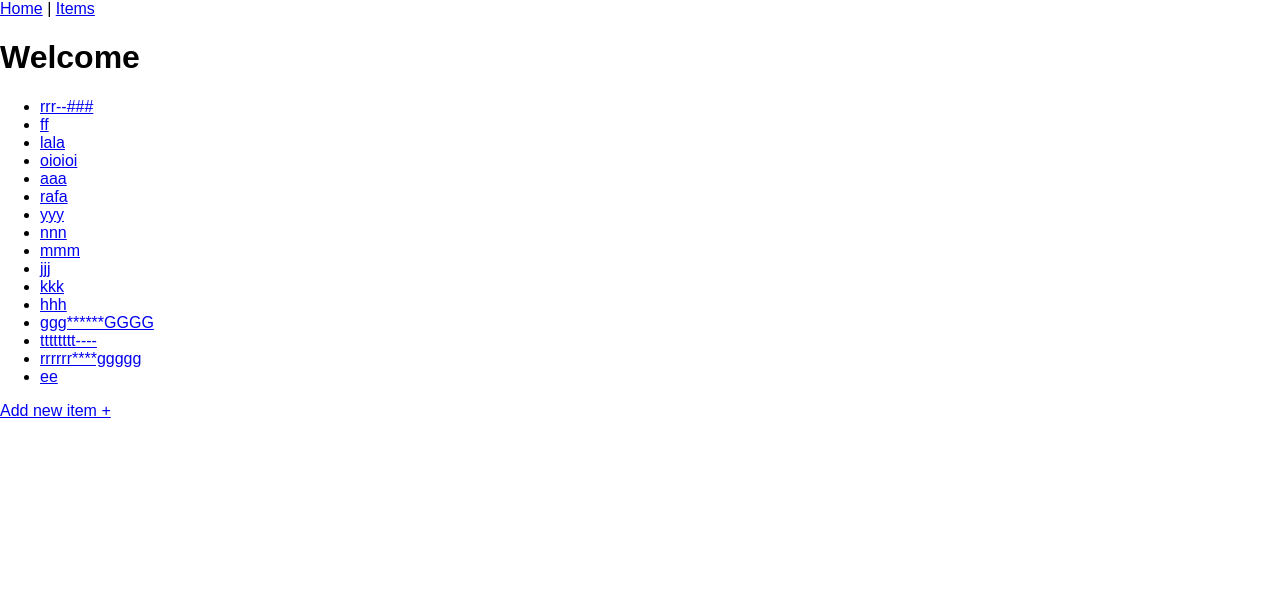
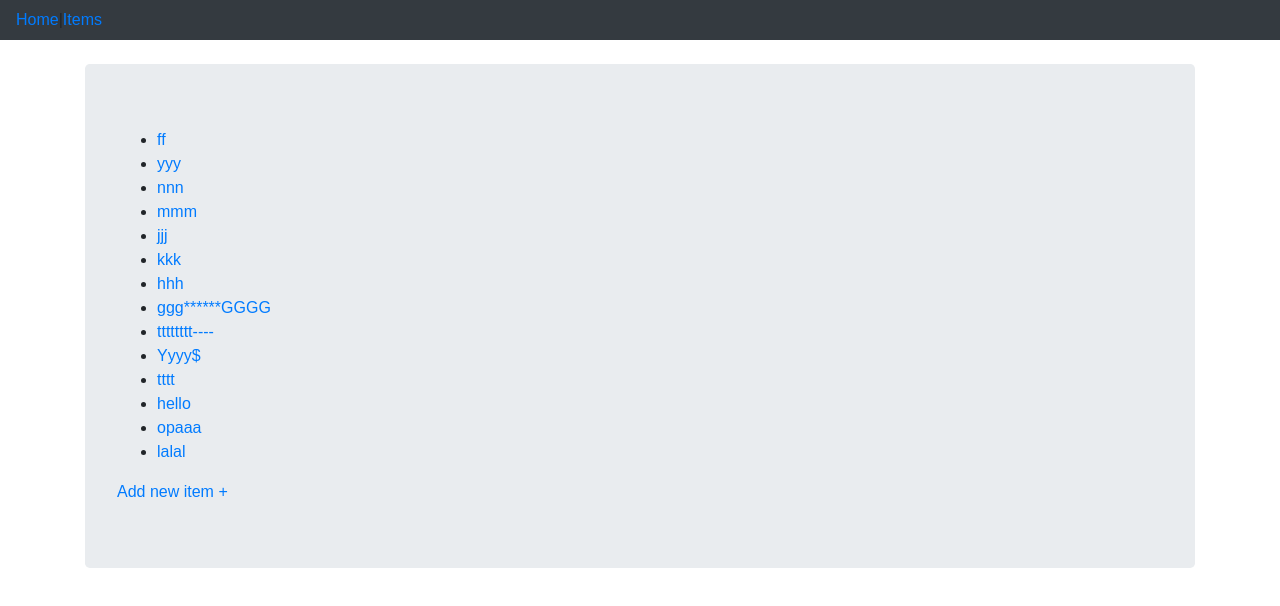
Before and after one commit to rafacazu/react-template, a React (Create React App) app in the folder my-app/: page /items in a window 1280 px wide. Shown: the top 606 px of the page. Built offline with nearby package versions, Linux system fonts and the light colour scheme; no server answers; data requests are answered from the project's data file.

Commit message:
redirecting has been added.

```diff
--- a/my-app/api/db.json
+++ b/my-app/api/db.json
@@ -1,40 +1,10 @@
 {
   "games": [
-    {
-      "title": "rrr--###",
-      "year": "rrr--",
-      "console": "rrrr--",
-      "id": 7
-    },
     {
       "title": "ff",
       "year": "fff",
       "console": "fff",
       "id": 8
-    },
-    {
-      "title": "lala",
-      "year": "222",
-      "console": "jaj",
-      "id": 9
-    },
-    {
-      "title": "oioioi",
-      "year": "222",
-      "console": "rafar",
-      "id": 10
-    },
-    {
-      "title": "aaa",
-      "year": "11",
-      "console": "play",
-      "id": 11
-    },
-    {
-      "title": "rafa",
-      "year": "2000",
-      "console": "rafa",
-      "id": 12
     },
     {
       "title": "yyy",
@@ -85,16 +55,34 @@
       "id": 20
     },
     {
-      "title": "rrrrrr****ggggg",
-      "year": "rrr",
-      "console": "rrr",
-      "id": 21
+      "title": "Yyyy$",
+      "year": "eee",
+      "console": "fff",
+      "id": 23
     },
     {
-      "title": "ee",
+      "title": "tttt",
       "year": "ee",
-      "console": "ee",
-      "id": 22
+      "console": "eee",
+      "id": 24
+    },
+    {
+      "title": "hello",
+      "year": "rrrrr",
+      "console": "rrrr",
+      "id": 25
+    },
+    {
+      "title": "opaaa",
+      "year": "op",
+      "console": "opa",
+      "id": 26
+    },
+    {
+      "title": "lalal",
+      "year": "lala",
+      "console": "lala",
+      "id": 27
     }
   ]
 }
--- a/my-app/src/components/App.js
+++ b/my-app/src/components/App.js
@@ -10,15 +10,18 @@ import Home from './Home';
 class App extends Component {
   render() {
     return (
-      <Router>
-        <div className="App">
+        <div>
           <Header />
-          <Route path='/' component={Home}></Route>
-          <Route path='/items' component={ItemList}></Route>
-          <Route path='/items' component={ItemDetails}></Route>
-          <Route path='/add-item' component={AddItem}></Route>
+          <div className="App container">
+            <div className="jumbotron">
+              <Route path='/' exact component={Home}></Route>
+              <Route path='/items' exact component={ItemList}></Route>
+              <Route path='/items/:id' exact component={ItemDetails}></Route>
+              <Route path='/items/edit/:id' component={AddItem}></Route>
+              <Route path='/add-item' component={AddItem}></Route>
+            </div>
+          </div>
         </div>
-      </Router>
     );
   }
 }
--- a/my-app/src/components/Form.js
+++ b/my-app/src/components/Form.js
@@ -16,7 +16,7 @@ class Form extends React.Component{
                     <input type="text" name="title" placeholder="Title" value={this.props.value.title} onChange={this.props.onChange}/>
                     <input type="text" name="year" placeholder="Year" value={this.props.value.year} onChange={this.props.onChange} />
                     <input type="text" name="console" placeholder="Console" value={this.props.value.console} onChange={this.props.onChange}/>
-                    <input type="text" name="id" placeholder="Id" value={this.props.value.id} onChange={this.props.onChange}/>
+                    <input type="hidden" name="id" placeholder="Id" value={this.props.value.id} onChange={this.props.onChange}/>
                     <input type="submit" value="Add" onClick={this.props.onClick} />
                 </form>
             </div>
--- a/my-app/src/components/Header.js
+++ b/my-app/src/components/Header.js
@@ -4,9 +4,11 @@ import {Link} from 'react-router-dom';
 class Header extends Component{
     render(){
         return(
-            <div>
+            <nav>
+              <div className="navbar navbar-expand-md navbar-dark bg-dark mb-4">
                 <Link to="/">Home</Link> | <Link to="/items">Items</Link>
-            </div>
+              </div>
+            </nav>
         );
     }
 }
--- a/my-app/src/components/Home.js
+++ b/my-app/src/components/Home.js
@@ -1,10 +1,12 @@
 import React, {Component} from 'react';
+import { Link } from 'react-router-dom'
 
 class Home extends Component{
   render(){
     return (
       <div>
         <h1>Welcome</h1>
+        <Link to={'/items'} className="btn btn-lg btn-primary" >Check out the items list »</Link>
       </div>
     )
   }
--- a/my-app/src/container/addItem.js
+++ b/my-app/src/container/addItem.js
@@ -20,6 +20,21 @@ class AddItem extends Component {
         this.submitForm = this.submitForm.bind(this);
         this.handleInputChange = this.handleInputChange.bind(this);
         this.fillForm = this.fillForm.bind(this);
+    }
+
+    componentDidMount(){
+      if(!this.state.id){
+        let id = this.props.match.params.id;
+        if(id){
+          fetch('http://localhost:3004/games/'+id)
+          .then(response => {
+              return response.json();
+          })
+          .then(json => {
+              this.setState(json)
+          });
+        }
+      }
     }
 
     /*logic to save the new item*/
@@ -65,6 +80,7 @@ class AddItem extends Component {
         })
         .then(json => {
             this.props.dispatch(addItem(json));
+            this.props.history.push(`/items/`+json.id)
         });
     }
 
--- a/my-app/src/container/itemDetails.js
+++ b/my-app/src/container/itemDetails.js
@@ -1,6 +1,8 @@
 import React, { Component } from 'react';
 import {connect} from 'react-redux';
-import {loadDetails} from '../actions';
+import {editItem} from '../actions';
+import AddItem from '../container/addItem';
+import {BrowserRouter as Router, Route, Link, Redirect } from 'react-router-dom'
 
 class ItemDetails extends Component {
     constructor(props){
@@ -11,7 +13,31 @@ class ItemDetails extends Component {
            year: "",
            id: ""
         }
+        this.editCurrentItem = this.editCurrentItem.bind(this);
+        this.deleteItem = this.deleteItem.bind(this);
     }
+
+    editCurrentItem(event){
+      this.props.dispatch(editItem(this.state));
+    }
+
+
+    deleteItem(event){
+
+      var id = this.state.id;
+
+      fetch('http://localhost:3004/games/'+id,{
+            method: 'DELETE'
+        })
+        .then(response => {
+            return response.json();
+        })
+        .then(json => {
+            console.log('Item has been deleted.');
+            this.props.history.push(`/items`)
+        })
+    }
+
 
     componentDidMount(){
       let id = this.props.location.pathname.replace('/items/','');
@@ -36,9 +62,12 @@ class ItemDetails extends Component {
     render(){
         return(
             <div>
+                <Link to="/items"> &#171; Back</Link>
                 <h1>{this.state.title}</h1>
                 <h3>{this.state.console}</h3>
                 <h3>{this.state.year}</h3>
+                <Link to={'/items/edit/'+this.state.id} className="item__edit" onClick={this.editCurrentItem}>Edit item</Link> <br />
+                <a className="item__remove" onClick={this.deleteItem}>Delete</a>
             </div>
         )
     }
--- a/my-app/src/container/itemList.js
+++ b/my-app/src/container/itemList.js
@@ -31,22 +31,6 @@ class ItemList extends Component {
         });
     }
 
-    removeItem(event){
-        let idAttribute = event.target.parentNode.id;
-        let id = idAttribute.replace('item_',"");
-        id = Number(id);
-
-       fetch('http://localhost:3004/games/'+id,{
-            method: 'DELETE'
-        })
-        .then(response => {
-            return response.json();
-        })
-        .then(json => {
-            let newItems = this.state.items.filter( item => item.id != id);
-            this.props.dispatch(loadItems(newItems));
-        })
-    }
 
     showDetails(event){
        let id = event.target.id;
@@ -61,18 +45,7 @@ class ItemList extends Component {
         });
     }
 
-    editCurrentItem(event){
-        let idAttribute = event.target.parentNode.id;
-        let id = idAttribute.replace('item_',"");
-        id = Number(id);
-        let el = document.getElementById(idAttribute);
 
-
-        let selectedItem = this.state.items.filter(item => item.id === id);
-        selectedItem = selectedItem[0];
-
-        this.props.dispatch(editItem(selectedItem));
-    }
 
     static getDerivedStateFromProps(props, state){
 
--- a/my-app/src/index.js
+++ b/my-app/src/index.js
@@ -3,16 +3,22 @@ import ReactDOM from 'react-dom';
 import {Provider} from 'react-redux';
 import {createStore} from 'redux';
 import rootReducer from './reducers';
+import '../node_modules/bootstrap/dist/css/bootstrap.min.css';
 import './index.css';
 import registerServiceWorker from './registerServiceWorker';
-import App from './components/App'
+import App from './components/App';
+import {BrowserRouter as Router, Route, Link } from 'react-router-dom';
 
 
 const store = createStore(rootReducer);
 
 ReactDOM.render(
     <Provider store={store}>
-       <App />
+      <Router>
+        <div>
+          <Route path="/" component={App}></Route>
+        </div>
+      </Router>
     </Provider>,
 document.getElementById('root'));
 registerServiceWorker();
```
